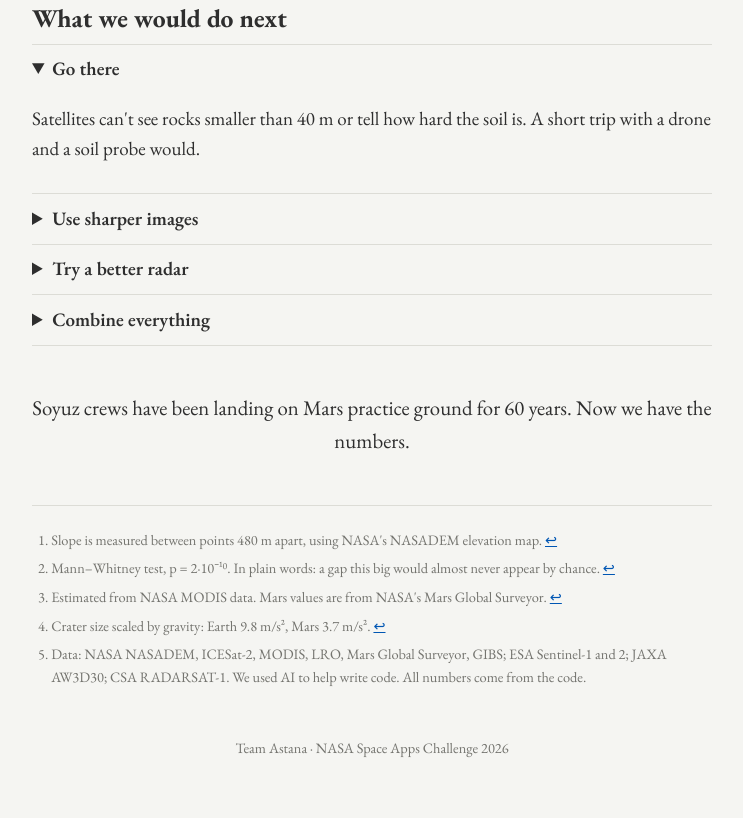
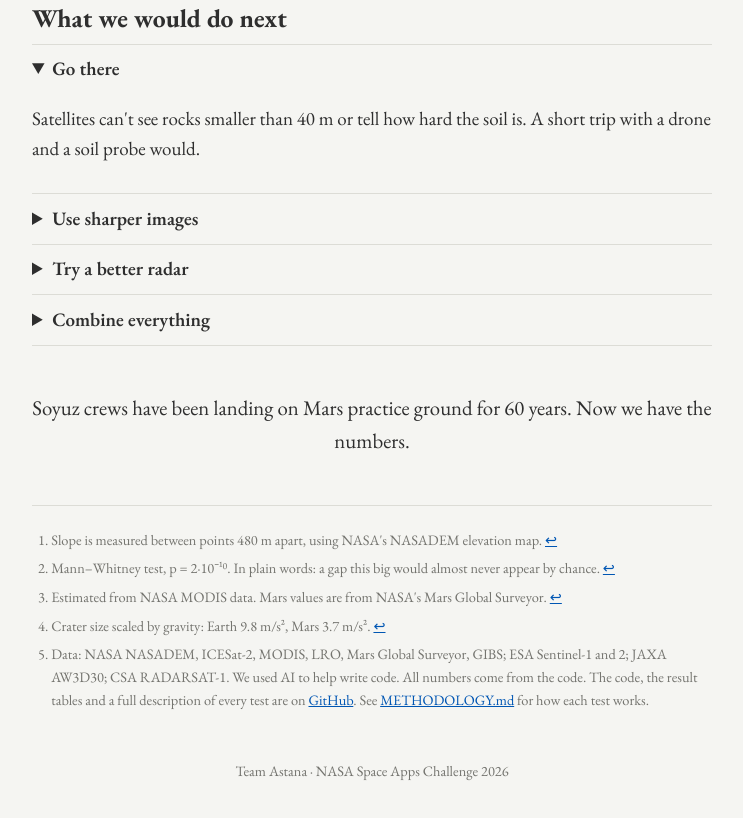
Before and after one commit to adenovalisher11-sys/Scalebreak-Earth, a plain HTML site: page report/index.html in a window 1280 px wide. Shown: the part 8133-8951 px from the top of the page, without its empty margins (268-1011 px from the left). Drawn offline with nearby package versions, Linux system fonts and the light colour scheme.

Commit message:
Rewrite README in plain narrative style, link repo and methodology from report
Co-Authored-By: Claude Opus 5.5 <noreply@anthropic.com>

```diff
--- a/report/index.html
+++ b/report/index.html
@@ -292,7 +292,7 @@ footer{margin-top:3rem;text-align:center;color:var(--muted);font-size:.9rem}
 <li id="fn-2">Mann–Whitney test, p = 2·10⁻¹⁰. In plain words: a gap this big would almost never appear by chance. <a href="#fr-2">↩</a></li>
 <li id="fn-3">Estimated from NASA MODIS data. Mars values are from NASA's Mars Global Surveyor. <a href="#fr-3">↩</a></li>
 <li id="fn-4">Crater size scaled by gravity: Earth 9.8 m/s², Mars 3.7 m/s². <a href="#fr-4">↩</a></li>
-<li id="fn-5">Data: NASA NASADEM, ICESat-2, MODIS, LRO, Mars Global Surveyor, GIBS; ESA Sentinel-1 and 2; JAXA AW3D30; CSA RADARSAT-1. We used AI to help write code. All numbers come from the code.</li>
+<li id="fn-5">Data: NASA NASADEM, ICESat-2, MODIS, LRO, Mars Global Surveyor, GIBS; ESA Sentinel-1 and 2; JAXA AW3D30; CSA RADARSAT-1. We used AI to help write code. All numbers come from the code. The code, the result tables and a full description of every test are on <a href="https://github.com/adenovalisher11-sys/Scalebreak-Earth">GitHub</a>. See <a href="https://github.com/adenovalisher11-sys/Scalebreak-Earth/blob/main/METHODOLOGY.md">METHODOLOGY.md</a> for how each test works.</li>
 </ol>
 </section>
 </div>
```
Also changed, not shown: report/template.html (+1 -1 lines), 1 other file.
